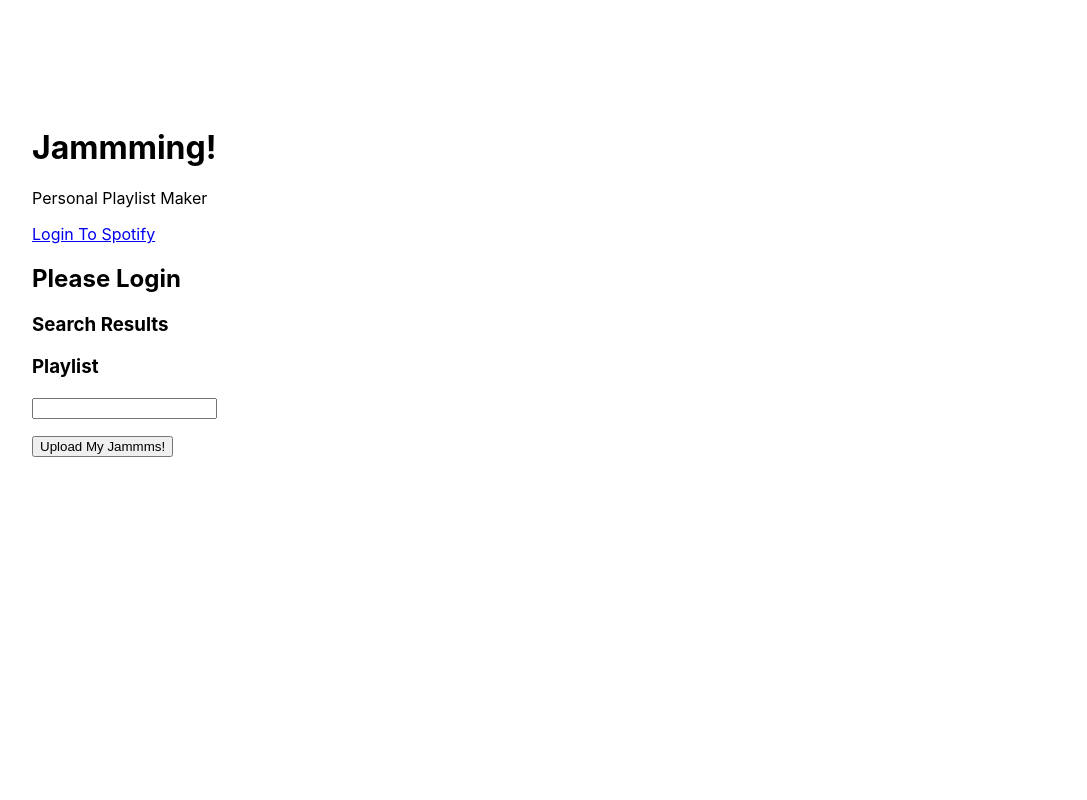
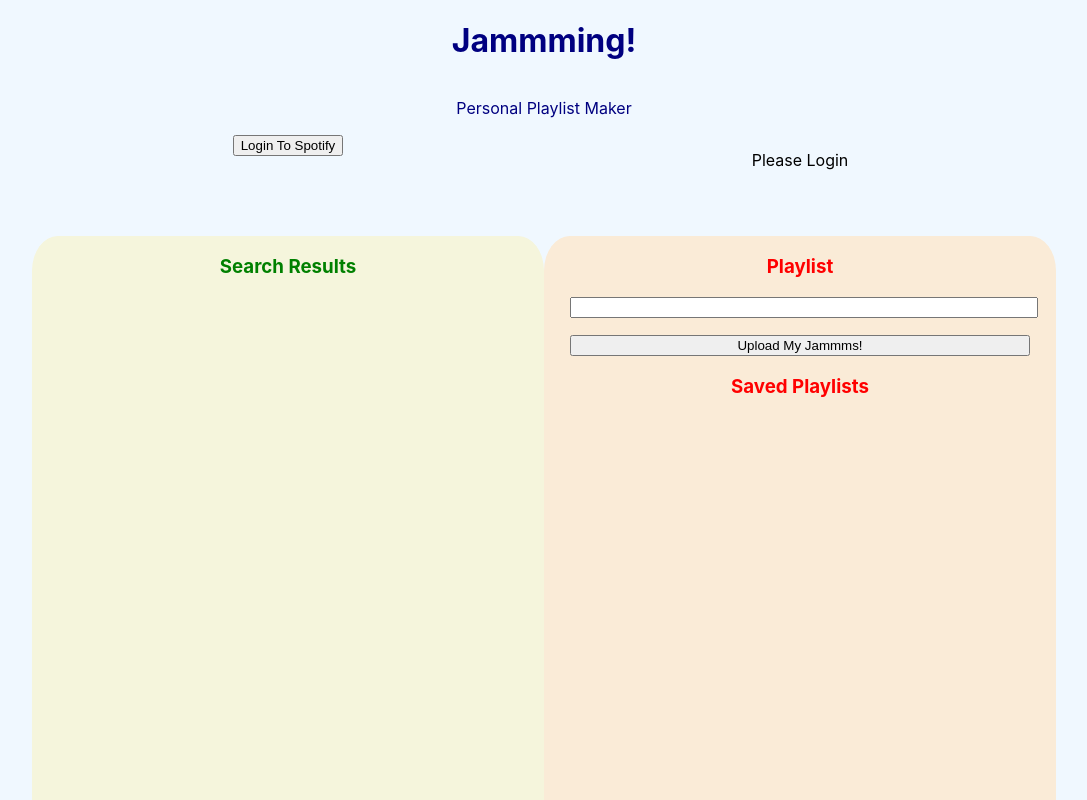
Before and after one commit to JackEH2112/jackeh2112.github.io, a React (Create React App) app in the folder CCProjects/jammming/: page / in a window 1280 px wide. Shown: the top 800 px of the page, without its empty margins (96-1183 px from the left). Built offline with nearby package versions, Linux system fonts and the light colour scheme.

Commit message:
css functional, needs to be restyled

```diff
--- a/CCProjects/jammming/src/App.css
+++ b/CCProjects/jammming/src/App.css
@@ -39,5 +39,32 @@
 
 body {
   width: 80%;
-  margin: 10%;
+  margin-left: 10%;
+  background-color: aliceblue;
 }
+.titleHeading {
+  text-align: center;
+  color: navy;
+  width: 100%;
+}
+.logButton{
+  width: 25%;
+  margin: 0 12.5%;
+  text-align: center;
+  align-items: center;
+
+}
+#heading {
+  display: flex;
+  flex-wrap: wrap;
+}
+#searchForm {
+  width: 50%;
+  display: flex;
+  justify-content: space-around;
+}
+
+#loginRequest {
+  width: 50%;
+  text-align: center;
+}
--- a/CCProjects/jammming/src/App.js
+++ b/CCProjects/jammming/src/App.js
@@ -1,7 +1,7 @@
 //import logo from './logo.svg';
 import './App.css';
 import React, {useState, useEffect} from 'react';
-import SearchBar from './SearchBar.js';
+//import SearchBar from './SearchBar.js';
 import SearchResults from './SearchResults.js';
 import axios from 'axios';
 
@@ -66,24 +66,34 @@ function App(props) {
 
   return (
     <>
-      <div>
-        <h1>Jammming!</h1>
-        <p>Personal Playlist Maker</p>
+      <div id='heading'>
+        <h1 class='titleHeading'>Jammming!</h1>
+        <p class='titleHeading'>Personal Playlist Maker</p>
+
         {!token ?
-        <a href={`${AUTH_ENDPOINT}?client_id=${CLIENT_ID}&redirect_uri=${REDIRECT_URI}&response_type=${RESPONSE_TYPE}`}>
-          Login To Spotify
-        </a>  :
-        <button onClick={logout}>Logout</button>}
+          <a class='logButton'
+            href={`${AUTH_ENDPOINT}?client_id=${CLIENT_ID}&redirect_uri=${REDIRECT_URI}&response_type=${RESPONSE_TYPE}`}
+          >
+            <button> Login To Spotify</button>
+          </a>
+          :
+        <button class='logButton' onClick={logout}>Logout</button>}
 
         {token ?
-          <form onSubmit={searchArtists}>
+        <div id='searchForm'>
+          <form
+            onSubmit={searchArtists}
+          >
             <input type='text' onChange={e => setSearchKey(e.target.value)}/>
             <button type='submit'>Find My Jammms</button>
-          </form> :
-          <h2>Please Login</h2>}
+          </form>
+        </div> :
+          <p id='loginRequest'>Please Login</p>}
       </div>
       <SearchResults
+        id='searchResults'
         searchResults = {data}
+        token={token}
       />
     </>
   );
--- /dev/null
+++ b/CCProjects/jammming/src/Playlist.css
@@ -0,0 +1,14 @@
+#playlist {
+    color: red;
+    width: 50%;
+    height: 700px;
+    overflow-y: scroll;
+    background-color: antiquewhite;
+    margin: 50px 0;
+    border-radius: 5%;
+}
+.heading {
+    justify-content: center;
+    width: 90%;
+    margin-left: 5%;
+}
--- a/CCProjects/jammming/src/Playlist.js
+++ b/CCProjects/jammming/src/Playlist.js
@@ -1,8 +1,9 @@
 import React, {useState} from "react";
 import Track from "./Track";
+import './Playlist.css'
 
 function Playlist(props) {
-    const {searchResults, playlist, removeFromPlaylist} = props;
+    const {playlist, removeFromPlaylist, token} = props;
 
     const [playlistName, setPlayListName] = useState('')
     const [playlists, setPlaylists] = useState([])
@@ -14,6 +15,9 @@ function Playlist(props) {
         }
         else if(playlist.length === 0){
             alert('No tracks in playlist')
+        }
+        else if(!token){
+            alert('You need to be logged in to upload playlists to Spotify')
         }
         else{
             //Save the new playlist
@@ -35,6 +39,7 @@ function Playlist(props) {
         <>
             <form onSubmit={handleSubmit}>
                 <input
+                    class='heading'
                     onChange={(e) => setPlayListName(e.target.value)}
                     value={playlistName}
                 />
@@ -48,11 +53,12 @@ function Playlist(props) {
                         />
                     ))}
                 </ul>
-                <button type="submit">
+                <button class='heading' type="submit">
                     Upload My Jammms!
                 </button>
             </form>
             {/*add functionality to be able to change playlist names*/}
+            <h3 class='heading'>Saved Playlists</h3>
             <ul>
                 {playlists?.map((pl) => (
                     <li>
--- /dev/null
+++ b/CCProjects/jammming/src/SearchResults.css
@@ -0,0 +1,8 @@
+#searchResults {
+    display: flex;
+    flex-wrap: wrap;
+}
+
+.heading {
+    text-align: center;
+}
--- a/CCProjects/jammming/src/SearchResults.js
+++ b/CCProjects/jammming/src/SearchResults.js
@@ -1,10 +1,10 @@
 import React, {useState} from 'react'
 import Tracklist from './Tracklist';
 import Playlist from './Playlist';
+import './SearchResults.css';
 
 function SearchResults(props) {
-    const {searchResults} = props;
-    console.log(searchResults)
+    const {searchResults, token} = props;
 
     const [playlist, setPlaylist] = useState([]);
 
@@ -25,24 +25,26 @@ function SearchResults(props) {
     }
 
     return (
-        <>
-            <div>
-                <h3>Search Results</h3>
+
+        <div id="searchResults">
+            <div id='tracklist'>
+                <h3 class='heading'>Search Results</h3>
                 {/*{renderTrack()}*/}
                 <Tracklist
                     searchResults={searchResults}
                     addToPlaylist={addToPlaylist}
                 />
             </div>
-            <div>
-                <h3>Playlist</h3>
+            <div id='playlist'>
+                <h3 class='heading'>Playlist</h3>
                 <Playlist
                     playlist={playlist}
                     removeFromPlaylist={removeFromPlaylist}
+                    token={token}
                 />
             </div>
+        </div>
 
-        </>
     )
 }
 
--- a/CCProjects/jammming/src/Track.js
+++ b/CCProjects/jammming/src/Track.js
@@ -1,4 +1,4 @@
-import React, {useState} from "react";
+import React from "react";
 
 function Track(props) {
     const {track, addToPlaylist, removeFromPlaylist, trackIsInPlaylist} = props;
--- /dev/null
+++ b/CCProjects/jammming/src/Tracklist.css
@@ -0,0 +1,9 @@
+#tracklist {
+    color: green;
+    width: 50%;
+    height: 700px;
+    overflow-y: scroll;
+    background-color: beige;
+    margin: 50px 0;
+    border-radius: 5%;
+}
--- a/CCProjects/jammming/src/Tracklist.js
+++ b/CCProjects/jammming/src/Tracklist.js
@@ -1,5 +1,6 @@
-import React, {useState} from "react";
+import React from "react";
 import Track from "./Track";
+import './Tracklist.css';
 
 function Tracklist(props) {
     const {searchResults, addToPlaylist} = props;
```
